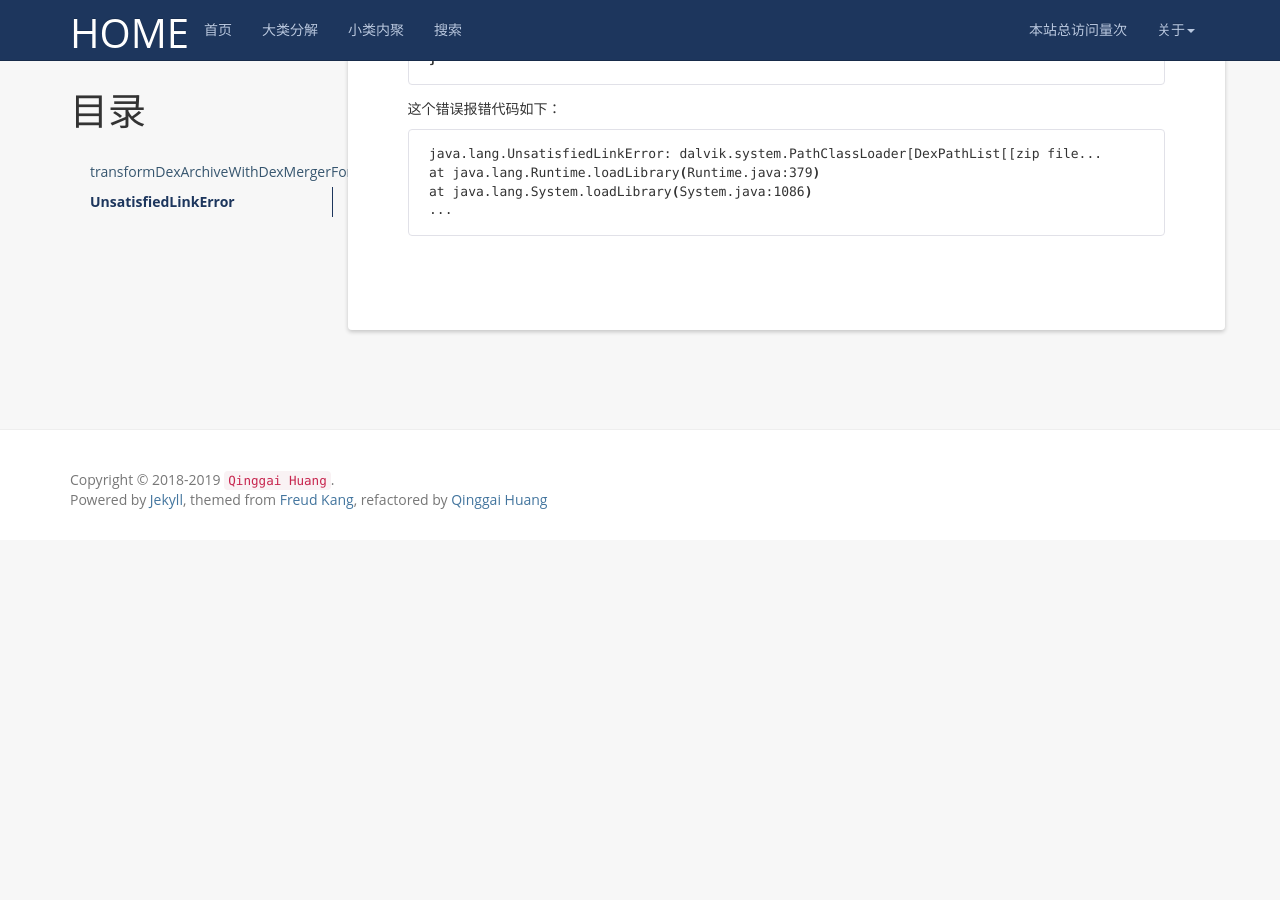
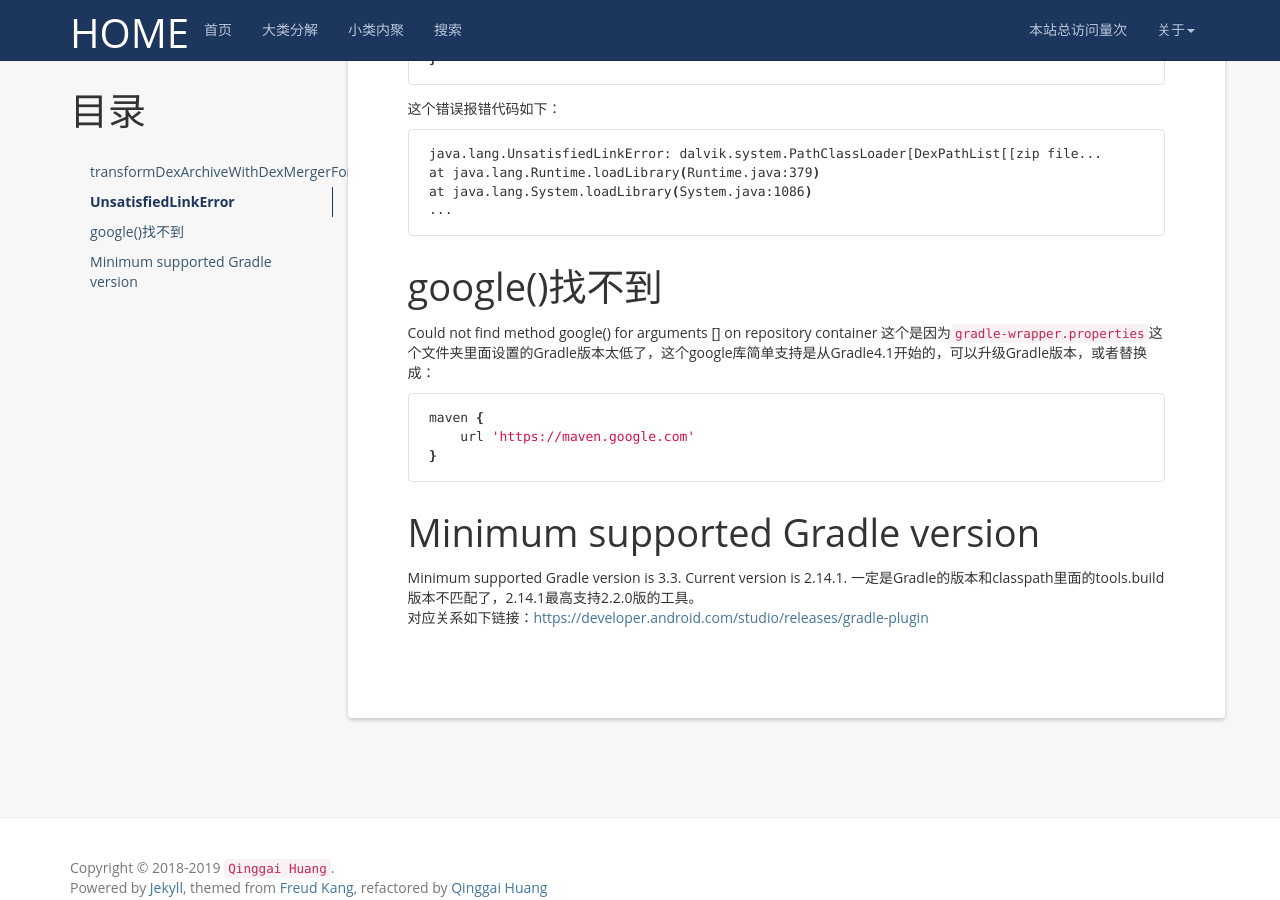
Before and after one commit to hqglichao/hqglichao.github.io, a Jekyll site: the page built from _posts/2019-1-22-android-question-answer.md, in a window 1280 px wide and 900 px high, scrolled down 1000 px. Built offline with Jekyll 4.4.1, drawn with Linux system fonts in a browser that asks for light colours; nearby versions of some CDN libraries; comment, search, counter and statistics services are not loaded; before the commit the page ends 1540 px from its top, so only the background shows below that.

Commit message:
modify post.
Signed-off-by: huangqinggai <huangqinggai@qiyi.com>

````diff
--- a/_posts/2019-1-22-android-question-answer.md
+++ b/_posts/2019-1-22-android-question-answer.md
@@ -55,3 +55,20 @@ at java.lang.Runtime.loadLibrary(Runtime.java:379)
 at java.lang.System.loadLibrary(System.java:1086)
 ...
 ```
+
+
+google()找不到
+===========================================
+Could not find method google() for arguments [] on repository container
+这个是因为`gradle-wrapper.properties`这个文件夹里面设置的Gradle版本太低了，这个google库简单支持是从Gradle4.1开始的，可以升级Gradle版本，或者替换成：
+```bash
+maven {
+    url 'https://maven.google.com'
+}
+```
+
+Minimum supported Gradle version
+===============================================
+Minimum supported Gradle version is 3.3. Current version is 2.14.1.
+一定是Gradle的版本和classpath里面的tools.build版本不匹配了，2.14.1最高支持2.2.0版的工具。
+对应关系如下链接：[https://developer.android.com/studio/releases/gradle-plugin](https://developer.android.com/studio/releases/gradle-plugin)
````
Also changed, not shown: _posts/2019-2-12-gradle-tip.md (+3 -0 lines), _posts/2019-4-9-view-animation.md (+2 -0 lines).
